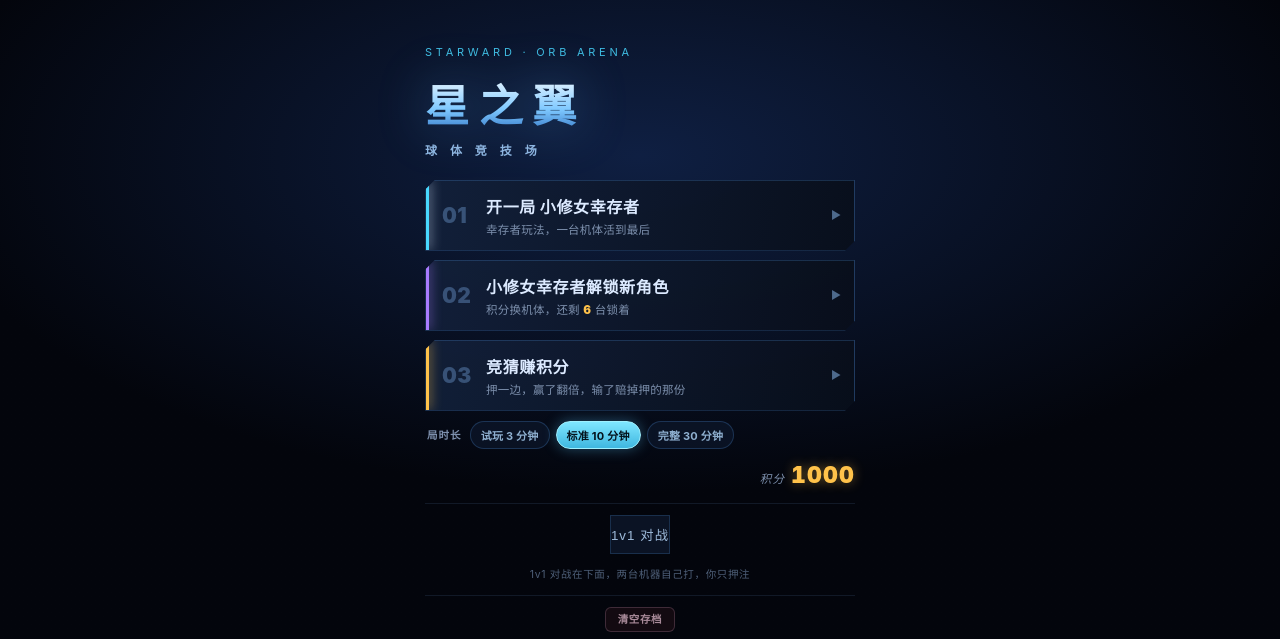
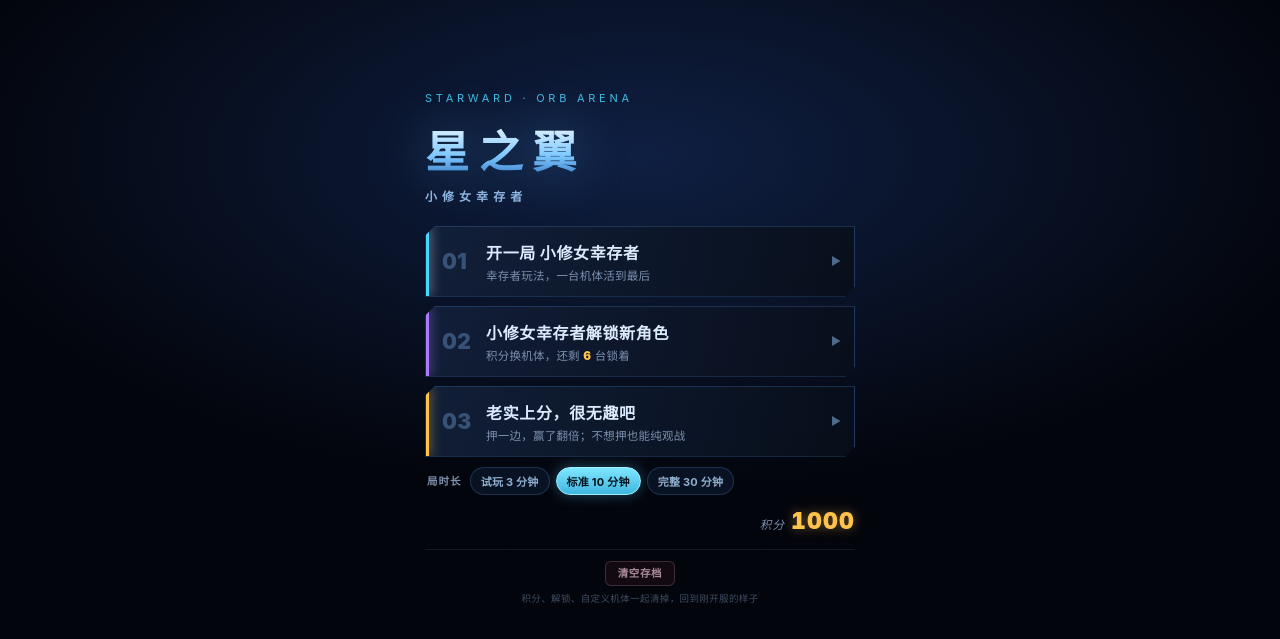
Before and after one commit to orbnote/starward-arena, a plain HTML site: page index.html in a window 1280 px wide. Shown: the part 52-691 px from the top of the page. Drawn offline with Linux system fonts and the light colour scheme; animation ran at ten frames a second.

Commit message:
Add files via upload

```diff
--- a/index.html
+++ b/index.html
@@ -33,7 +33,7 @@
 <meta name="apple-mobile-web-app-capable" content="yes">
 <meta name="apple-mobile-web-app-status-bar-style" content="black-translucent">
 <meta name="apple-mobile-web-app-title" content="星之翼">
-<link rel="stylesheet" href="styles.css?v=131">
+<link rel="stylesheet" href="styles.css?v=132">
 </head>
 <body>
 
@@ -41,7 +41,7 @@
 <div id="boot">
   <div class="boot-mark"><span></span></div>
   <div class="boot-name">星之翼</div>
-  <div class="boot-sub">球体竞技场</div>
+  <div class="boot-sub">小修女幸存者</div>
   <div class="boot-track"><i id="bootBar"></i></div>
   <div class="boot-pct" id="bootPct">0%</div>
 </div>
@@ -50,7 +50,7 @@
   <header id="topbar">
     <div class="brand">
       <span class="brand-glyph"></span>
-      <span class="brand-text">星之翼<em>球体竞技场</em></span>
+      <span class="brand-text">星之翼<em>小修女幸存者</em></span>
     </div>
     <div class="top-actions" id="topActions">
       <button class="mini keep" id="btnHome">大厅</button>
@@ -126,7 +126,7 @@
   <div class="home-card">
     <div class="home-tag">STARWARD · ORB ARENA</div>
     <h1>星之翼</h1>
-    <div class="home-sub">球 体 竞 技 场</div>
+    <div class="home-sub">小修女幸存者</div>
 
     <nav class="home-tabs">
       <button class="home-tab t-vs" data-tab="pve">
@@ -148,8 +148,8 @@
       <button class="home-tab t-bet" data-tab="bet">
         <b class="ht-no">03</b>
         <span class="ht-body">
-          <span class="ht-name">竞猜赚积分</span>
-          <span class="ht-desc">押一边，赢了翻倍，输了赔掉押的那份</span>
+          <span class="ht-name">老实上分，很无趣吧</span>
+          <span class="ht-desc">押一边，赢了翻倍；不想押也能纯观战</span>
         </span>
         <span class="ht-go">▶</span>
       </button>
@@ -165,12 +165,10 @@
 
     <div class="home-wallet"><i>积分</i><b id="homeWallet">1000</b></div>
 
-    <div class="home-foot">
-      <button id="homeVersus" class="home-mini">1v1 对战</button>
+    <div class="home-foot" id="homeDev">
       <button id="homeStats" class="home-mini">数值</button>
       <button id="homeForge" class="home-mini">工坊</button>
     </div>
-    <p class="home-tip">1v1 对战在下面，两台机器自己打，你只押注</p>
     <div class="home-foot">
       <button id="homeWipe" class="home-wipe">清空存档</button>
       <span>积分、解锁、自定义机体一起清掉，回到刚开服的样子</span>
--- a/styles.css
+++ b/styles.css
@@ -400,7 +400,9 @@ body:not(.console-on) .top-actions .mini:not(.keep){display:none}
 }
 .home-wallet b{font-size:23px;font-weight:900;color:var(--amber);text-shadow:0 0 12px rgba(255,194,74,.45)}
 .home-foot{display:flex;gap:7px;margin-top:14px}
-/* 大厅里的「数值 / 工坊」也是调试入口，跟顶栏一起收进控制台 */
+/* 大厅里的「数值 / 工坊」也是调试入口，跟顶栏一起收进控制台；
+   里面全隐藏时整行也别占位置 */
+body:not(.console-on) #homeDev{display:none}
 body:not(.console-on) #homeStats,
 body:not(.console-on) #homeForge{display:none}
 .home-mini{
```
Also changed, not shown: manifest.json.
